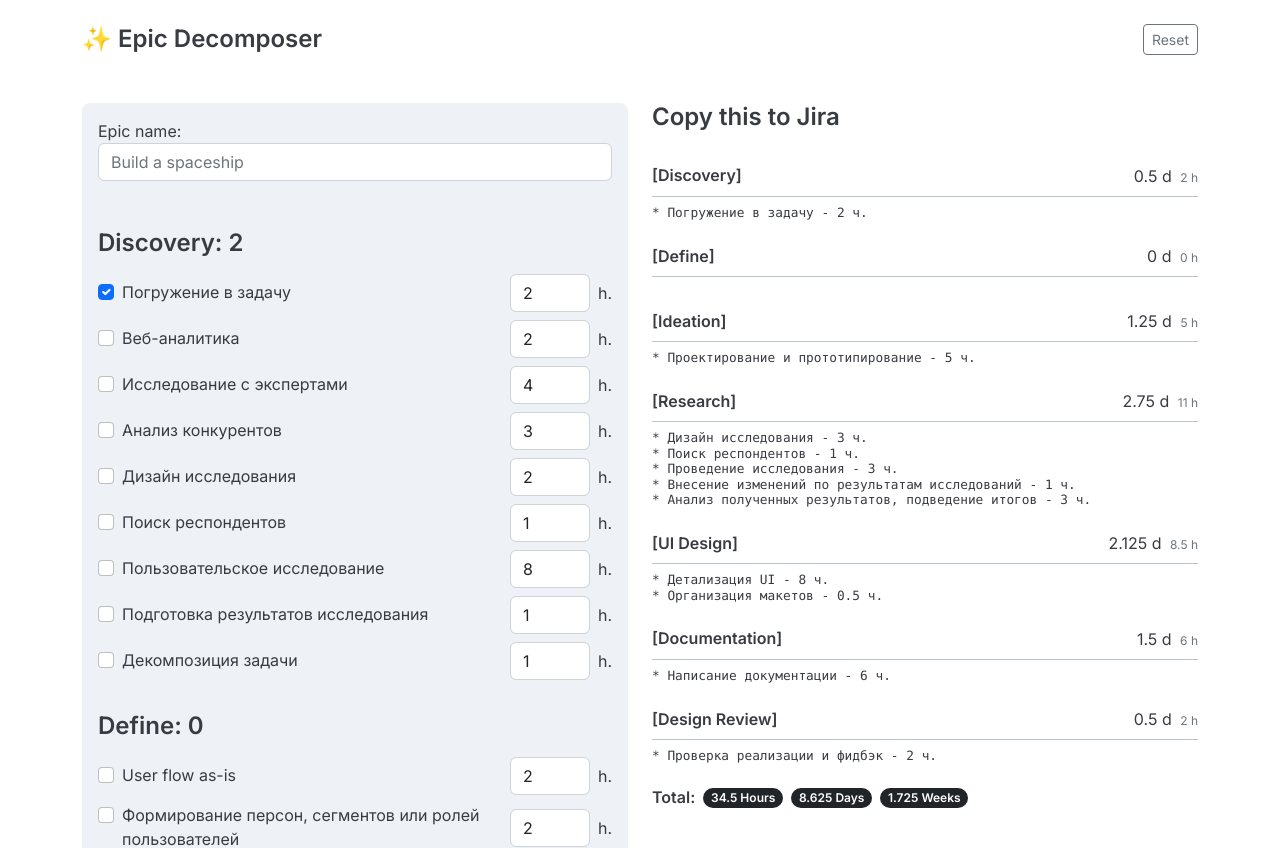
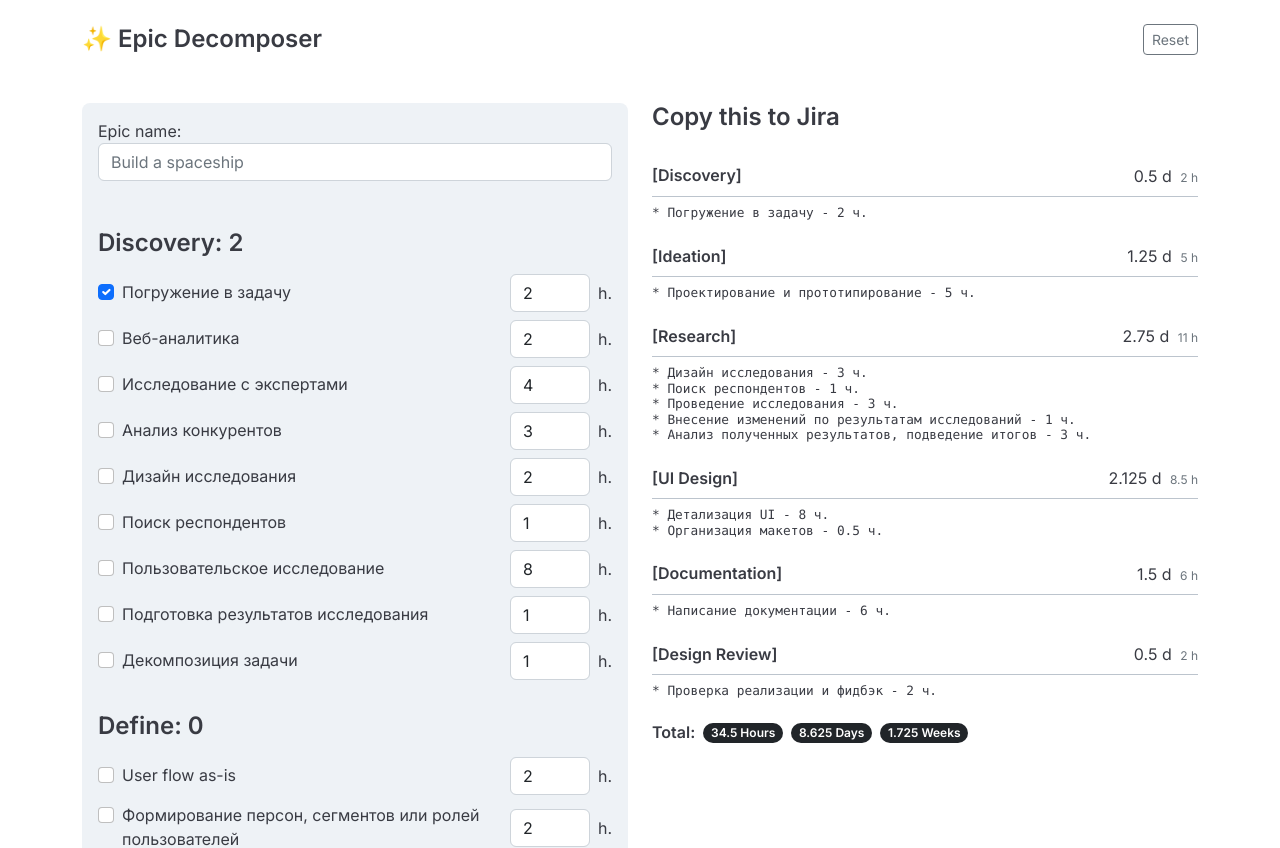
Before and after one commit to vasiliy-dudin/epic-decomposer, a Vue app: page / in a window 1280 px wide. Shown: the top 848 px of the page. Built offline with nearby package versions, Linux system fonts and the light colour scheme.

Commit message:
Скрывает этапы без задач

```diff
--- a/src/App.vue
+++ b/src/App.vue
@@ -52,6 +52,7 @@
 					v-for="(stage, index) in stages"
 					:key="'result' + index"
 					class="output-stage"
+					v-show="tasks.some(task => task.stage === stage.name && task.checked)"
 				>
 					<div class="output-stage__header">
 						<h6 class="output-stage__name">
```
